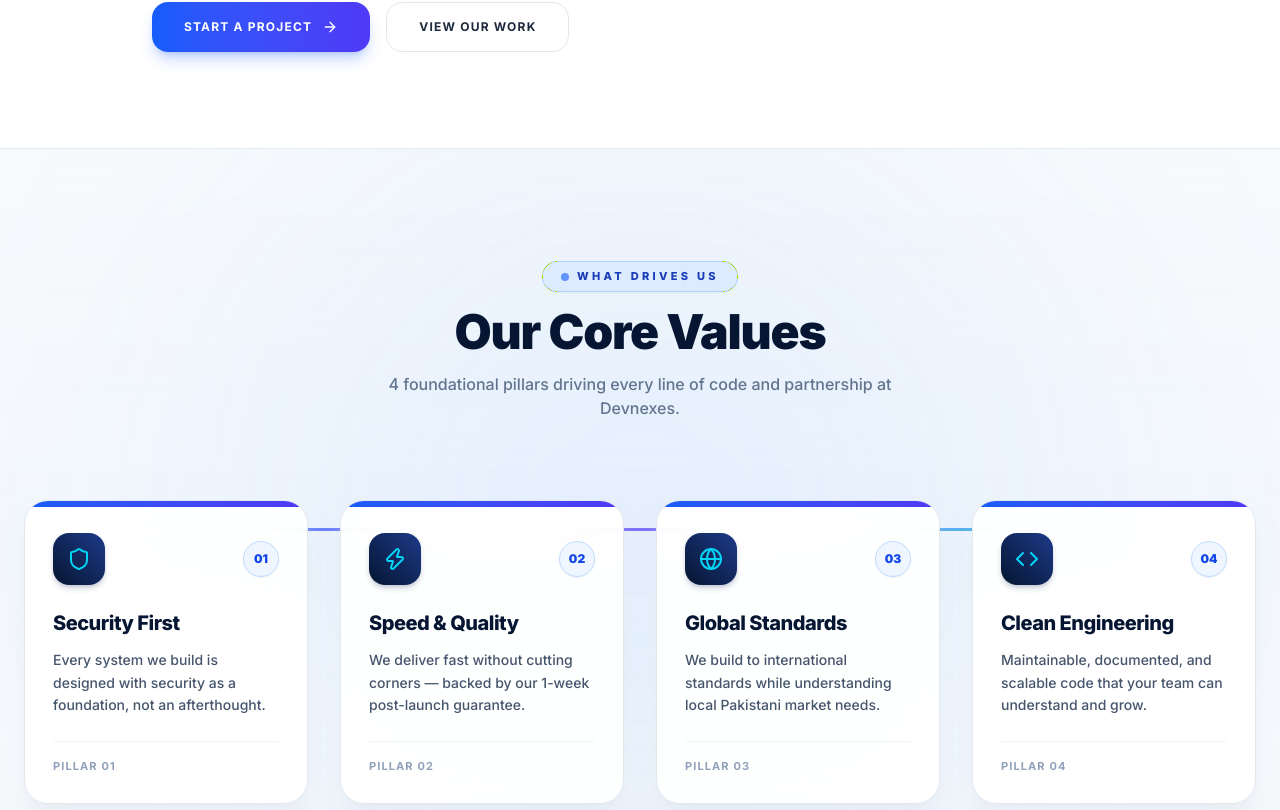
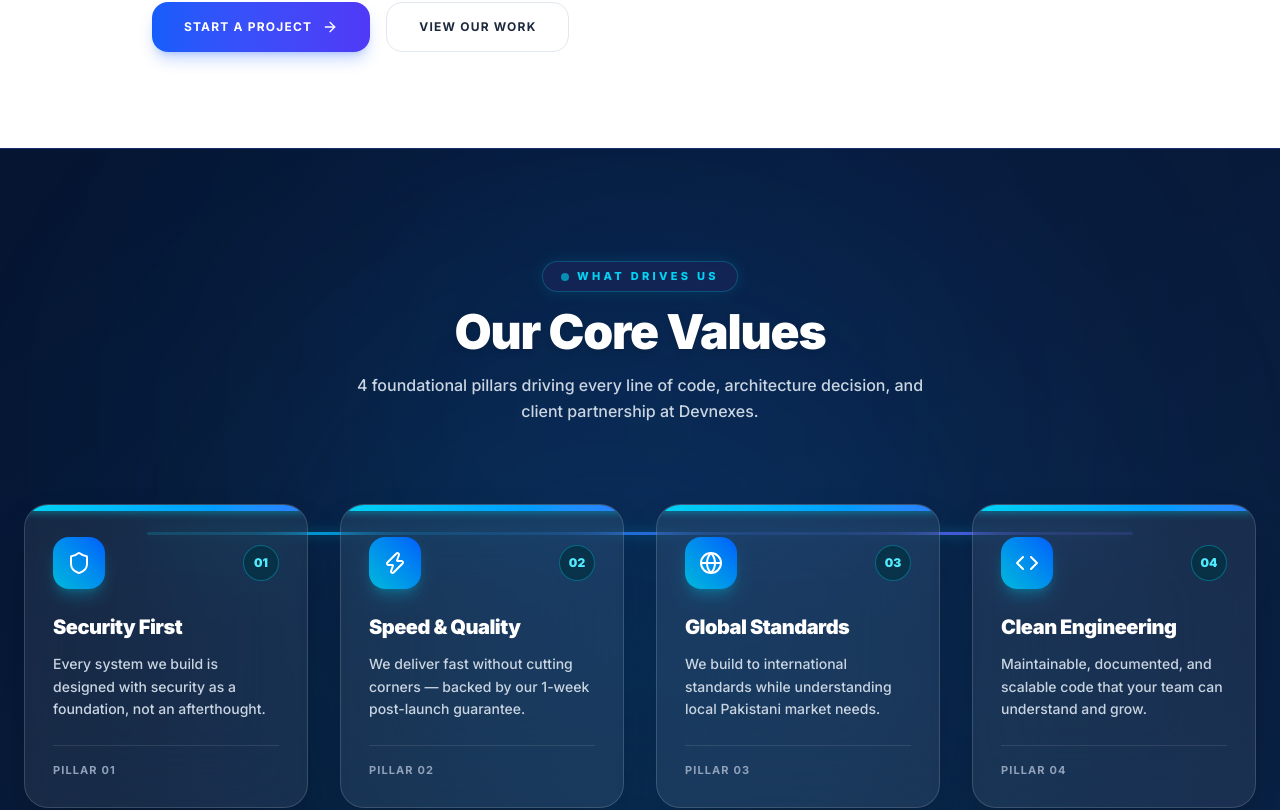
Before and after one commit to sultanraham/Devnexes, a React (Vite) app: page /about in a window 1280 px wide. Shown: the part 1279-2089 px from the top of the page. Built offline with nearby package versions, Linux system fonts and the light colour scheme; no server answers.

Commit message:
Apply royal navy dark theme with glowing cyan accents to Core Values 4-column stepper section

```diff
--- a/src/components/AboutPage.jsx
+++ b/src/components/AboutPage.jsx
@@ -315,10 +315,11 @@
         </div>
       </section>
 
-      {/* Core Values (4-Column Connected Flow Stepper Layout) */}
-      <section className="py-28 bg-gradient-to-b from-slate-50 via-blue-50/40 to-slate-50 border-y border-slate-200/80 relative overflow-hidden">
-        {/* Background Radial Glow */}
-        <div className="absolute top-1/2 left-1/2 -translate-x-1/2 -translate-y-1/2 w-[800px] h-[800px] bg-blue-400/10 rounded-full blur-[180px] pointer-events-none" />
+      {/* Core Values (Luxurious Royal Navy & Glowing Neon Cyan Stepper) */}
+      <section className="py-28 bg-gradient-to-br from-[#061632] via-[#091b3a] to-[#0b2447] text-white border-y border-blue-900/60 relative overflow-hidden">
+        {/* Background Ambient Glowing Orbs */}
+        <div className="absolute top-1/4 left-1/4 w-[600px] h-[600px] bg-cyan-500/15 rounded-full blur-[180px] pointer-events-none" />
+        <div className="absolute bottom-1/4 right-1/4 w-[600px] h-[600px] bg-blue-600/15 rounded-full blur-[180px] pointer-events-none" />
 
         <div className="container mx-auto px-6 max-w-7xl relative z-10">
           <motion.div
@@ -327,22 +328,22 @@
             viewport={{ once: true }}
             className="text-center mb-20 flex flex-col items-center"
           >
-            <span className="inline-flex items-center gap-2 bg-blue-100/90 text-blue-800 text-[11px] font-extrabold uppercase tracking-[0.3em] px-4.5 py-1.5 rounded-full mb-4 border border-blue-300/60 shadow-xs">
-              <span className="w-2 h-2 rounded-full bg-blue-600 animate-pulse" />
+            <span className="inline-flex items-center gap-2 bg-blue-950/80 text-cyan-400 text-[11px] font-extrabold uppercase tracking-[0.3em] px-4.5 py-1.5 rounded-full mb-4 border border-cyan-500/30 shadow-[0_0_15px_rgba(6,182,212,0.15)]">
+              <span className="w-2 h-2 rounded-full bg-cyan-400 animate-pulse" />
               What Drives Us
             </span>
-            <h2 className="text-[#061632] text-3xl sm:text-4xl md:text-5xl font-black tracking-tight mb-4">
+            <h2 className="text-white text-3xl sm:text-4xl md:text-5xl font-black tracking-tight mb-4 drop-shadow-md">
               Our Core Values
             </h2>
-            <p className="text-slate-500 text-sm sm:text-base max-w-xl font-medium">
-              4 foundational pillars driving every line of code and partnership at Devnexes.
+            <p className="text-slate-300 text-sm sm:text-base max-w-xl font-medium leading-relaxed">
+              4 foundational pillars driving every line of code, architecture decision, and client partnership at Devnexes.
             </p>
           </motion.div>
 
           {/* Stepper Timeline Grid Container */}
           <div className="relative">
-            {/* Horizontal Connecting Flow Line (Visible on Desktop) */}
-            <div className="hidden lg:block absolute top-7 left-[10%] right-[10%] h-[3px] bg-gradient-to-r from-blue-600 via-indigo-600 to-cyan-500 rounded-full z-0 opacity-70" />
+            {/* Horizontal Glowing Connecting Line (Visible on Desktop) */}
+            <div className="hidden lg:block absolute top-7 left-[10%] right-[10%] h-[3px] bg-gradient-to-r from-cyan-400 via-blue-500 to-indigo-500 rounded-full z-0 opacity-80 shadow-[0_0_12px_rgba(6,182,212,0.6)]" />
 
             <div className="grid grid-cols-1 md:grid-cols-2 lg:grid-cols-4 gap-6 sm:gap-8 relative z-10">
               {values.map((v, i) => (
@@ -352,37 +353,37 @@
                   whileInView={{ opacity: 1, y: 0 }}
                   transition={{ delay: i * 0.12, duration: 0.5, ease: "easeOut" }}
                   viewport={{ once: true }}
-                  className="bg-white/95 backdrop-blur-xl p-7 rounded-3xl border border-slate-200 shadow-xl shadow-slate-200/50 hover:shadow-2xl hover:shadow-blue-900/15 hover:border-blue-400 hover:-translate-y-2 transition-all duration-500 group flex flex-col justify-between relative overflow-hidden"
+                  className="bg-white/[0.07] backdrop-blur-2xl p-7 rounded-3xl border border-white/15 hover:border-cyan-400/60 shadow-2xl hover:shadow-[0_15px_35px_rgba(6,182,212,0.25)] hover:-translate-y-2 transition-all duration-500 group flex flex-col justify-between relative overflow-hidden"
                 >
-                  {/* Top Ambient Highlight */}
-                  <div className="absolute top-0 left-0 right-0 h-1.5 bg-gradient-to-r from-blue-600 to-indigo-600 group-hover:h-2 transition-all duration-300" />
+                  {/* Top Glowing Ambient Highlight */}
+                  <div className="absolute top-0 left-0 right-0 h-1.5 bg-gradient-to-r from-cyan-400 to-blue-500 group-hover:h-2 transition-all duration-300 shadow-[0_0_10px_rgba(6,182,212,0.8)]" />
 
                   <div>
                     {/* Stepper Node & Icon Header */}
                     <div className="flex items-center justify-between mb-6 pt-1">
-                      <div className="w-13 h-13 bg-gradient-to-tr from-[#061632] to-[#1e3a8a] text-cyan-400 group-hover:text-white group-hover:from-blue-600 group-hover:to-indigo-600 transition-all duration-500 rounded-2xl flex items-center justify-center shadow-md shadow-blue-950/20 group-hover:scale-110">
+                      <div className="w-13 h-13 bg-gradient-to-tr from-cyan-500 to-blue-600 text-white group-hover:from-cyan-400 group-hover:to-blue-500 transition-all duration-500 rounded-2xl flex items-center justify-center shadow-lg shadow-cyan-500/30 group-hover:scale-110">
                         {v.icon}
                       </div>
-                      <span className="w-9 h-9 rounded-full bg-blue-50 border border-blue-200 flex items-center justify-center text-xs font-black text-blue-700 font-mono shadow-xs group-hover:bg-blue-600 group-hover:text-white group-hover:border-blue-600 transition-colors">
+                      <span className="w-9 h-9 rounded-full bg-cyan-950/80 border border-cyan-500/40 flex items-center justify-center text-xs font-black text-cyan-300 font-mono shadow-inner group-hover:bg-cyan-400 group-hover:text-slate-950 group-hover:border-cyan-400 transition-colors">
                         0{i + 1}
                       </span>
                     </div>
 
                     {/* Step Title */}
-                    <h3 className="text-[#061632] font-extrabold text-lg sm:text-xl mb-3 tracking-tight group-hover:text-blue-600 transition-colors">
+                    <h3 className="text-white font-black text-lg sm:text-xl mb-3 tracking-tight group-hover:text-cyan-300 transition-colors">
                       {v.title}
                     </h3>
 
                     {/* Description */}
-                    <p className="text-slate-600 text-xs sm:text-sm leading-relaxed font-medium">
+                    <p className="text-slate-300 text-xs sm:text-sm leading-relaxed font-medium">
                       {v.desc}
                     </p>
                   </div>
 
                   {/* Bottom Step Indicator Badge */}
-                  <div className="mt-6 pt-4 border-t border-slate-100 flex items-center justify-between text-[11px] font-bold text-slate-400 uppercase tracking-widest">
+                  <div className="mt-6 pt-4 border-t border-white/10 flex items-center justify-between text-[11px] font-bold text-slate-400 uppercase tracking-widest">
                     <span>Pillar 0{i + 1}</span>
-                    <span className="text-blue-600 opacity-0 group-hover:opacity-100 transition-opacity font-extrabold">Devnexes</span>
+                    <span className="text-cyan-400 opacity-0 group-hover:opacity-100 transition-opacity font-extrabold tracking-wider">Devnexes</span>
                   </div>
                 </motion.div>
               ))}
```
